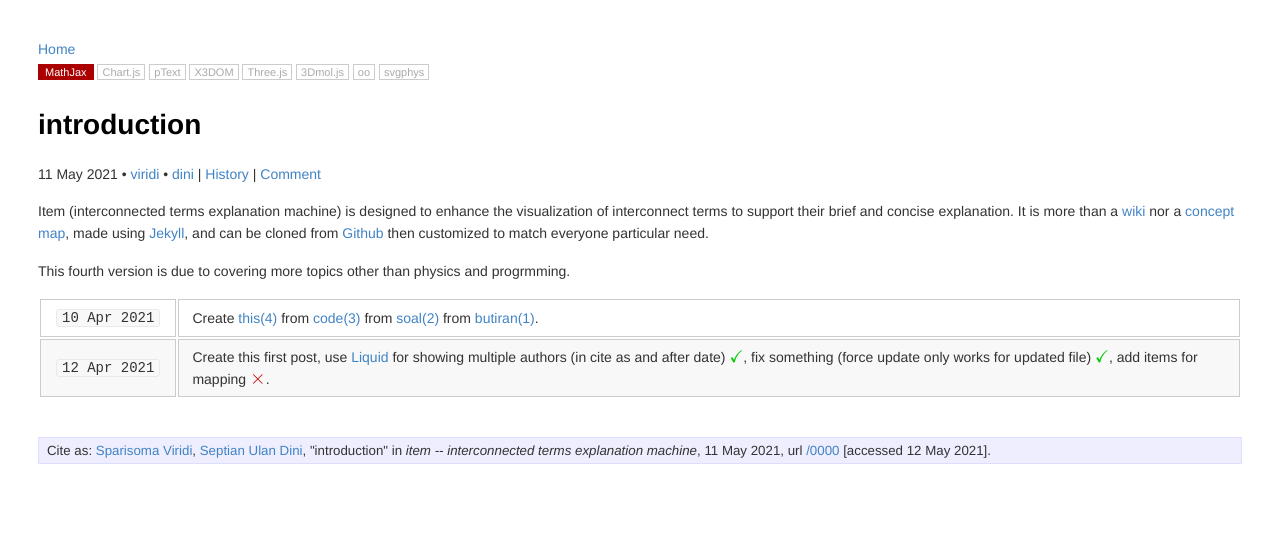
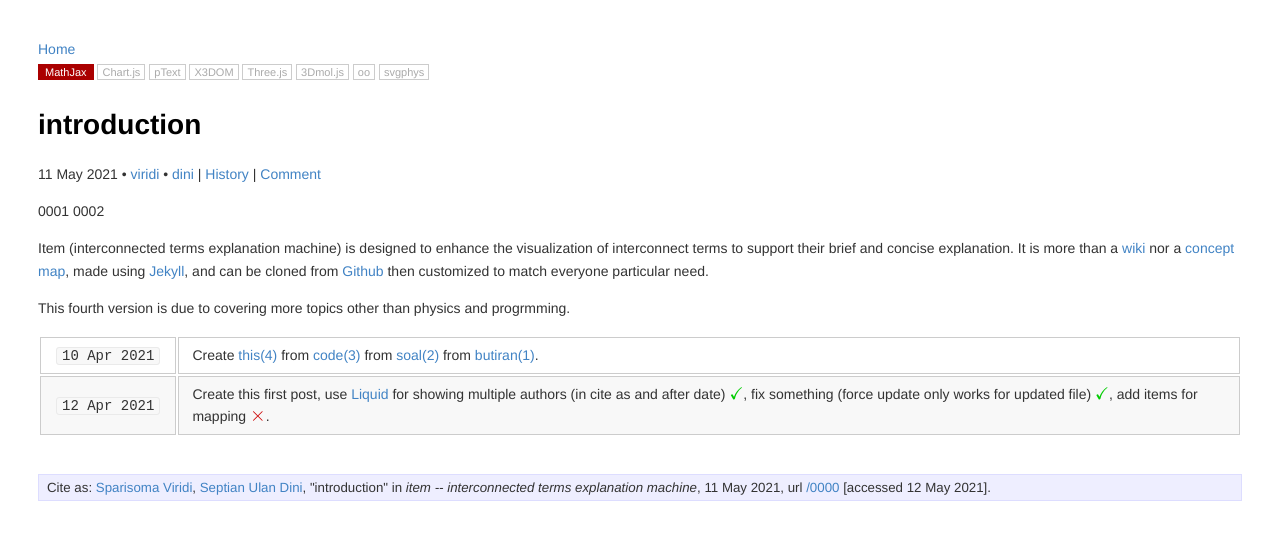
Before and after one commit to dudung/butir, a Jekyll site: the page built from _posts/0/00/2021-05-12-introduction.md, in a window 1280 px wide. Shown: the top 540 px of the page. Built offline with Jekyll 4.4.1, drawn with Linux system fonts in a browser that asks for light colours; formulas are drawn with MathJax 3.

Commit message:
add nodes

```diff
--- a/_layouts/item.html
+++ b/_layouts/item.html
@@ -36,6 +36,12 @@ https://twitter.com/intent/tweet?url={{ site.url }}{{ site.baseurl }}{{ page.url
 <a id='comment' href="{{ tweet_url }}" name="{{ tweet_msg }}" rel="nofollow" target="_blank" title="Give comment on Twitter">Comment</a>
 </p>
 
+<p>
+{% for n in page.nodes %}
+{{ n }}
+{% endfor %}
+</p>
+
 <script>
 function rnd(){return Math.round(65535*Math.random()).toString(16)};
 var a = document.getElementById("comment");
--- a/_posts/0/00/2021-05-12-introduction.md
+++ b/_posts/0/00/2021-05-12-introduction.md
@@ -17,7 +17,7 @@ date: 2021-05-12 06:30:00 +07
 permalink: /0000
 src: https://github.com/dudung/item/commits/main/_posts/0/00/2021-05-12-introduction.md
 twitter_username: 6unpnp
-items: ['0001', '0002']
+nodes: ['0001', '0002']
 ---
 Item (interconnected terms explanation machine) is designed to enhance the visualization of interconnect terms to support their brief and concise explanation. It is more than a [wiki](https://en.wikipedia.org/wiki/Wiki) nor a [concept map](https://ctl.byu.edu/tip/concept-mapping), made using [Jekyll](https://jekyllrb.com/), and can be cloned from [Github](https://github.com/dudung/item) then customized to match everyone particular need.
 
```
